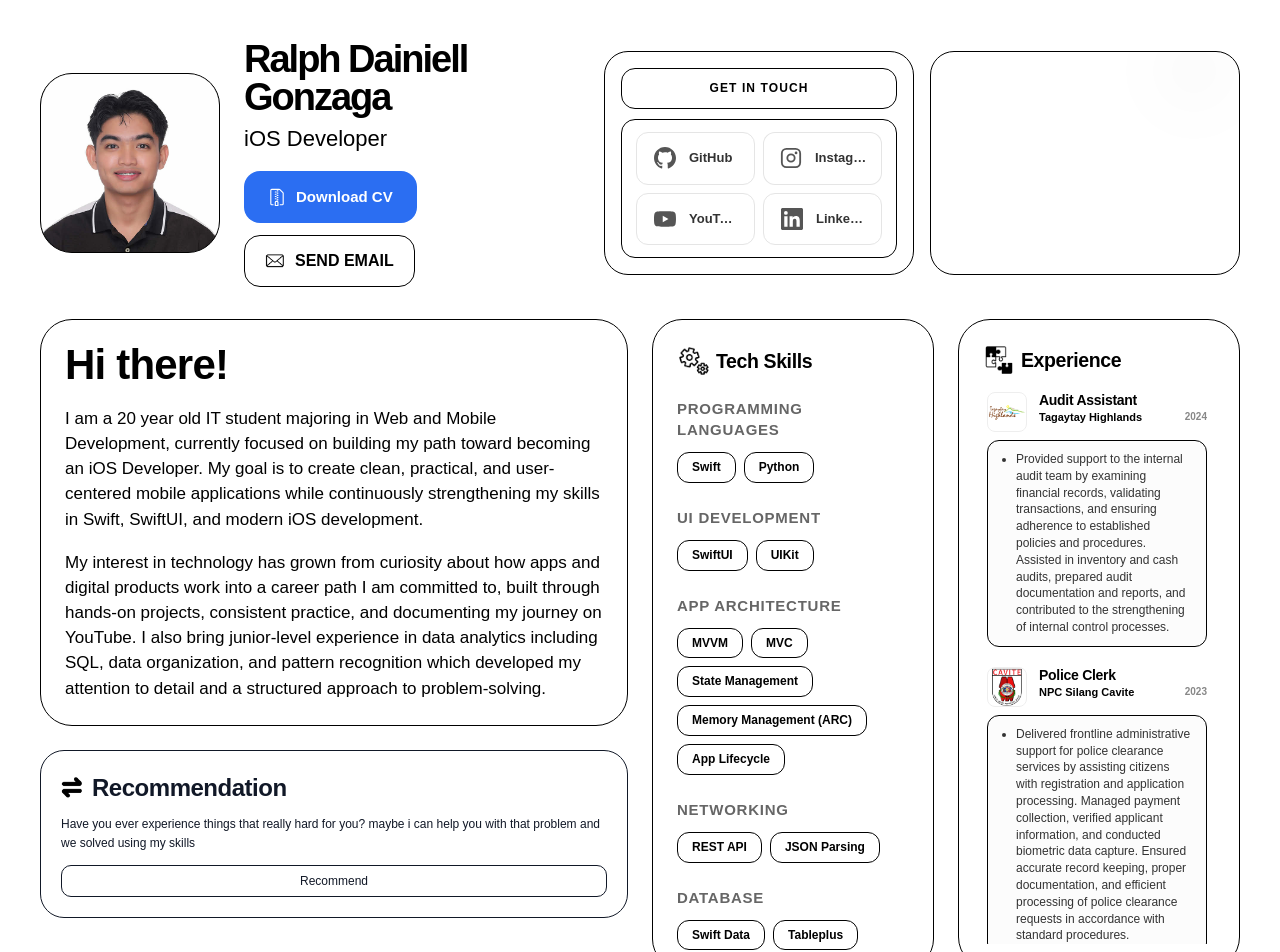
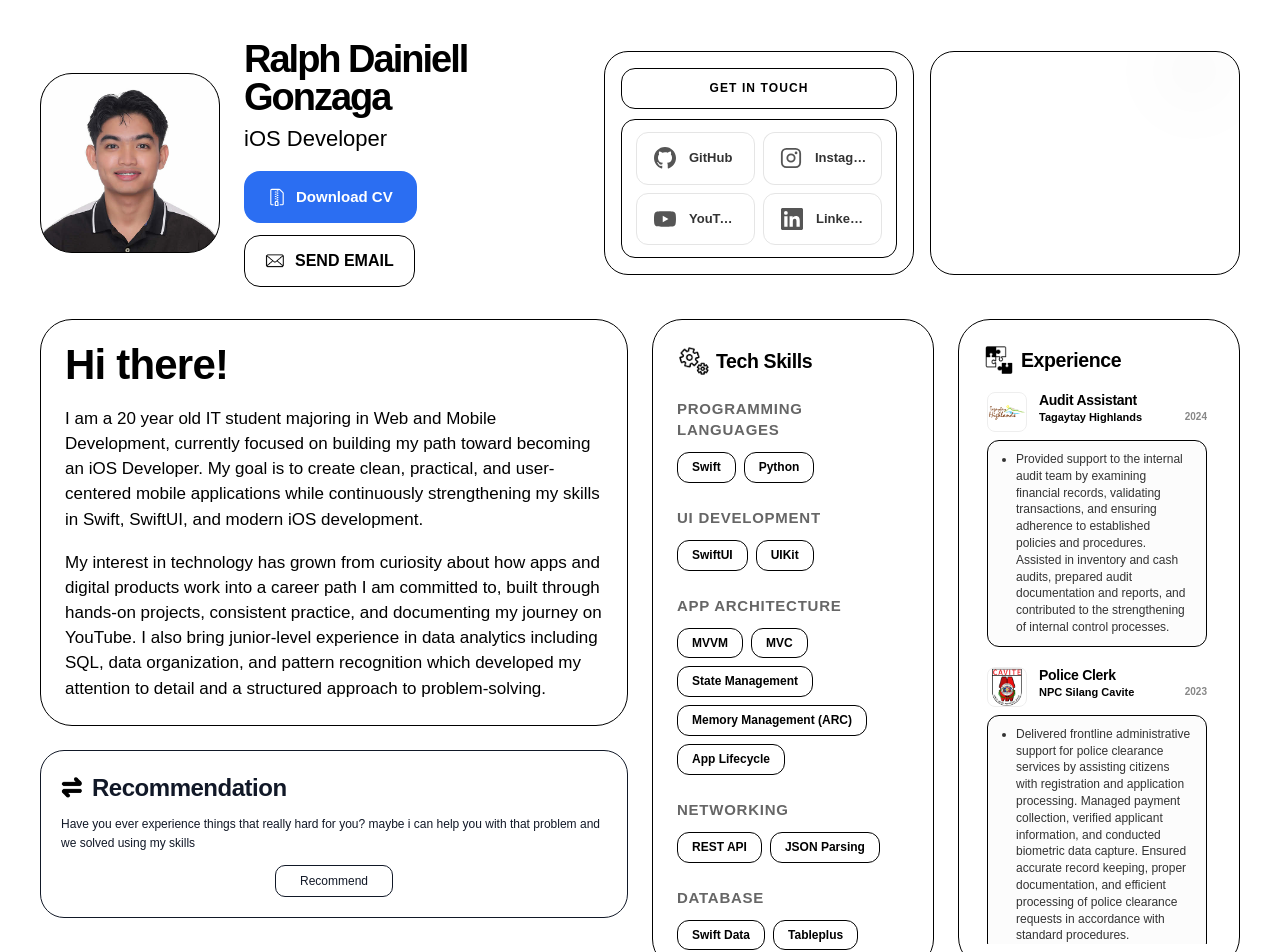
Before and after one commit to Valiantic/Ralph-Dainiell, a Next.js app: page / in a window 1280 px wide. Shown: the top 952 px of the page. Built offline with nearby package versions, Linux system fonts and the light colour scheme; a web font is replaced by a local one.

Commit message:
size adjust

```diff
--- a/app/components/RecommendationSection.tsx
+++ b/app/components/RecommendationSection.tsx
@@ -276,8 +276,9 @@ export default function RecommendationSection() {
         <button
           onClick={openModal}
           style={{
-            width: "100%",
-            padding: "8px 0",
+            width: "auto",
+            alignSelf: "center",
+            padding: "8px 24px",
             borderRadius: "10px",
             border: "1.5px solid #111827",
             fontSize: "12px",
```
